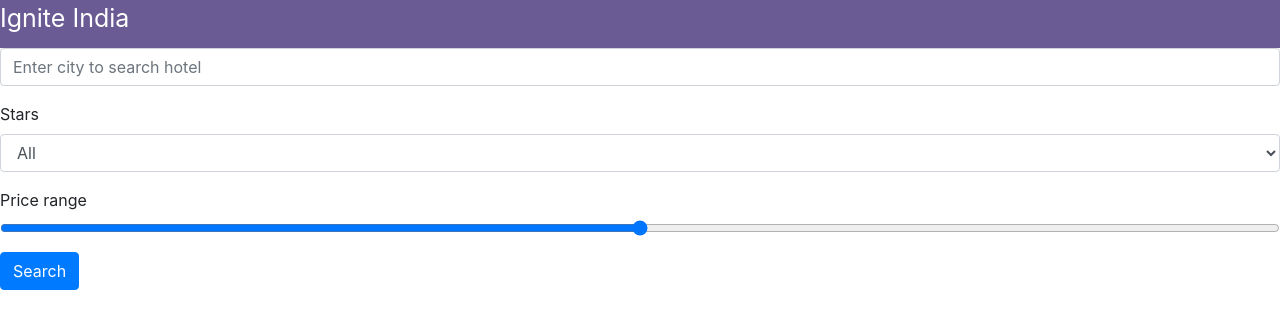
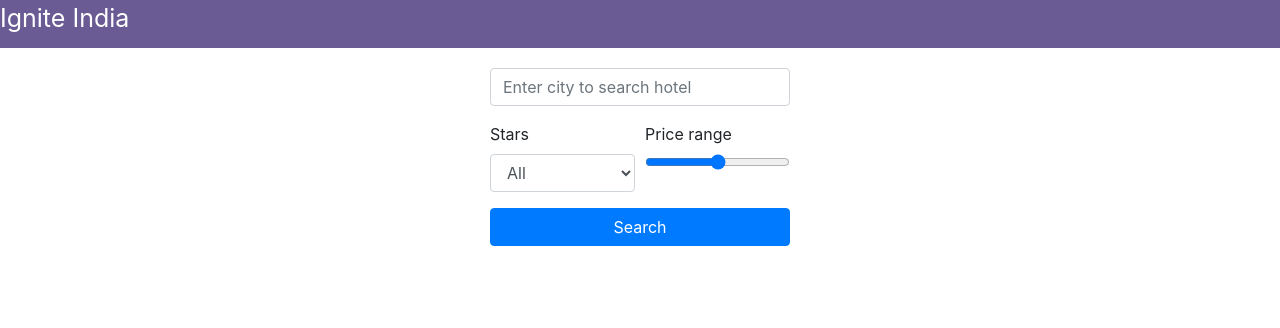
Before and after one commit to medhajaiswal/HCL-Hackathon, a React (Create React App) app in the folder hotel-app/: page / in a window 1280 px wide. Shown: the top 328 px of the page. Built offline with nearby package versions, Linux system fonts and the light colour scheme.

Commit message:
commit search layout changes

```diff
--- a/hotel-app/src/Components/searchSection/SearchItems.js
+++ b/hotel-app/src/Components/searchSection/SearchItems.js
@@ -1,14 +1,17 @@
 import React from 'react';
-import {Form, Button} from 'react-bootstrap';
+import {Form, Button, Col} from 'react-bootstrap';
 import * as constant from '../../helper/constant'
+import '../../StyleSheet/searchItems.css';
 
 export const SearchItems = () => {
     return (
+        <div className="form-data">
             <Form>
                 <Form.Group controlId="search-field">
                     <Form.Control type="text" placeholder={constant.SEARCH_PLACEHOLDER} />
                 </Form.Group>
-            <Form.Group controlId="star-filter">
+                <Form.Row>
+                    <Form.Group controlId="star-filter" as={Col}>
                         <Form.Label>{constant.STARS}</Form.Label>
                         <Form.Control as="select">
                         <option>All</option>
@@ -19,14 +22,17 @@ export const SearchItems = () => {
                         <option>5</option>
                         </Form.Control>
                     </Form.Group>
-            <Form.Group controlId="price-filter">
+                    <Form.Group controlId="price-filter" as={Col}>
                         <Form.Label>{constant.PRICE_RANGE}</Form.Label>
                         <Form.Control type="range" min="500" max="10000"/>
                     </Form.Group>
-            <Button variant="primary" type="submit">
+                </Form.Row>
+
+                <Button variant="primary" type="submit" className="search">
                     {constant.SEARCH}
                 </Button>
             </Form>
+        </div>
     )
 
 }
--- a/hotel-app/src/Components/searchSection/StarFilter.js
+++ /dev/null
@@ -1,5 +0,0 @@
-import React from 'react';
-
-export const StarFilter = () => {
-    return
-}
--- /dev/null
+++ b/hotel-app/src/StyleSheet/searchItems.css
@@ -0,0 +1,8 @@
+.form-data{
+    display: flex;
+    justify-content: center;
+    margin-top: 20px;
+}
+.search{
+    width: 300px
+}
```
Also changed, not shown: hotel-app/src/Components/searchSection/SearchField.js (deleted, +0 -8 lines), 1 other file (tests, documents, lock files or other folders). Lines whose indentation alone changed are shown as unchanged.
